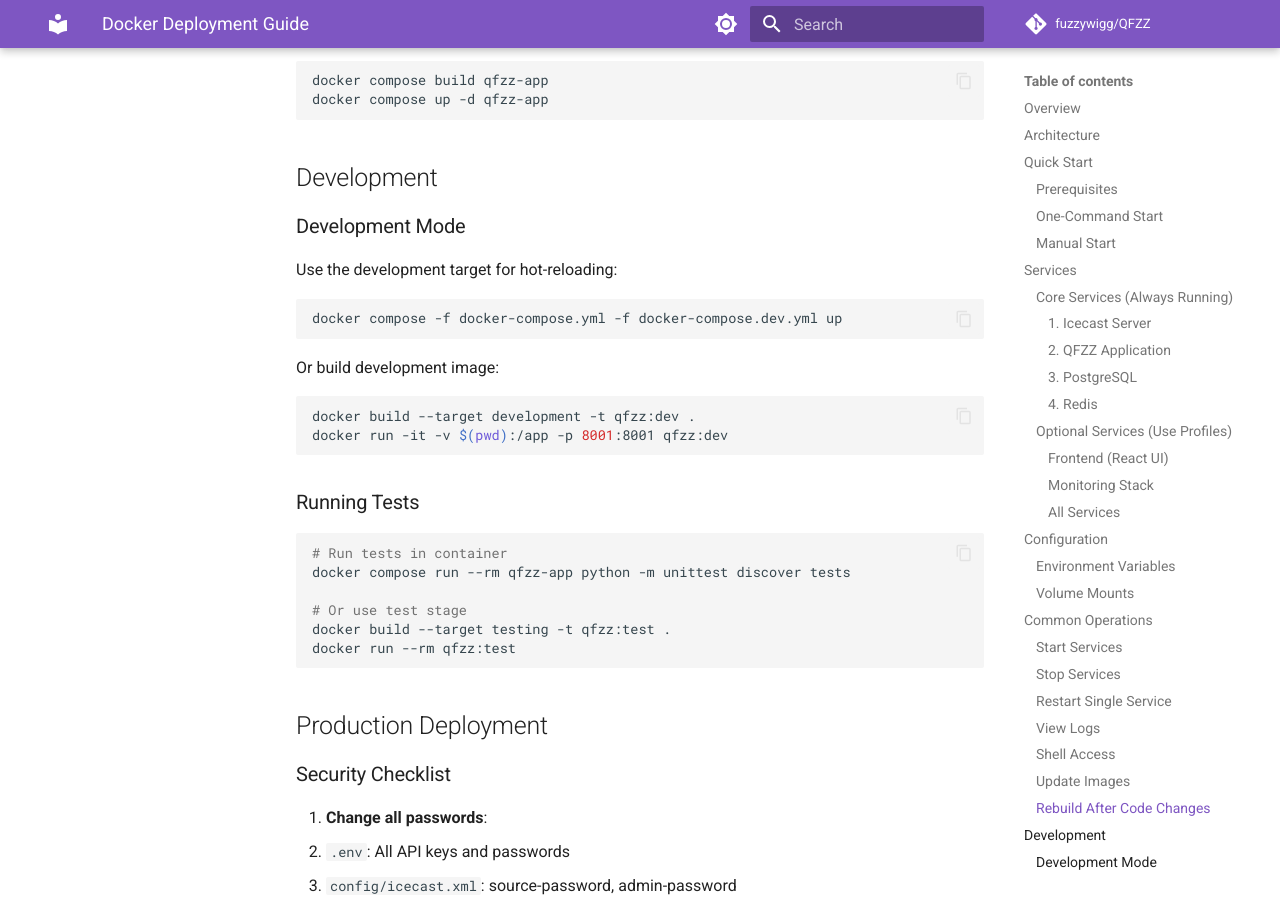
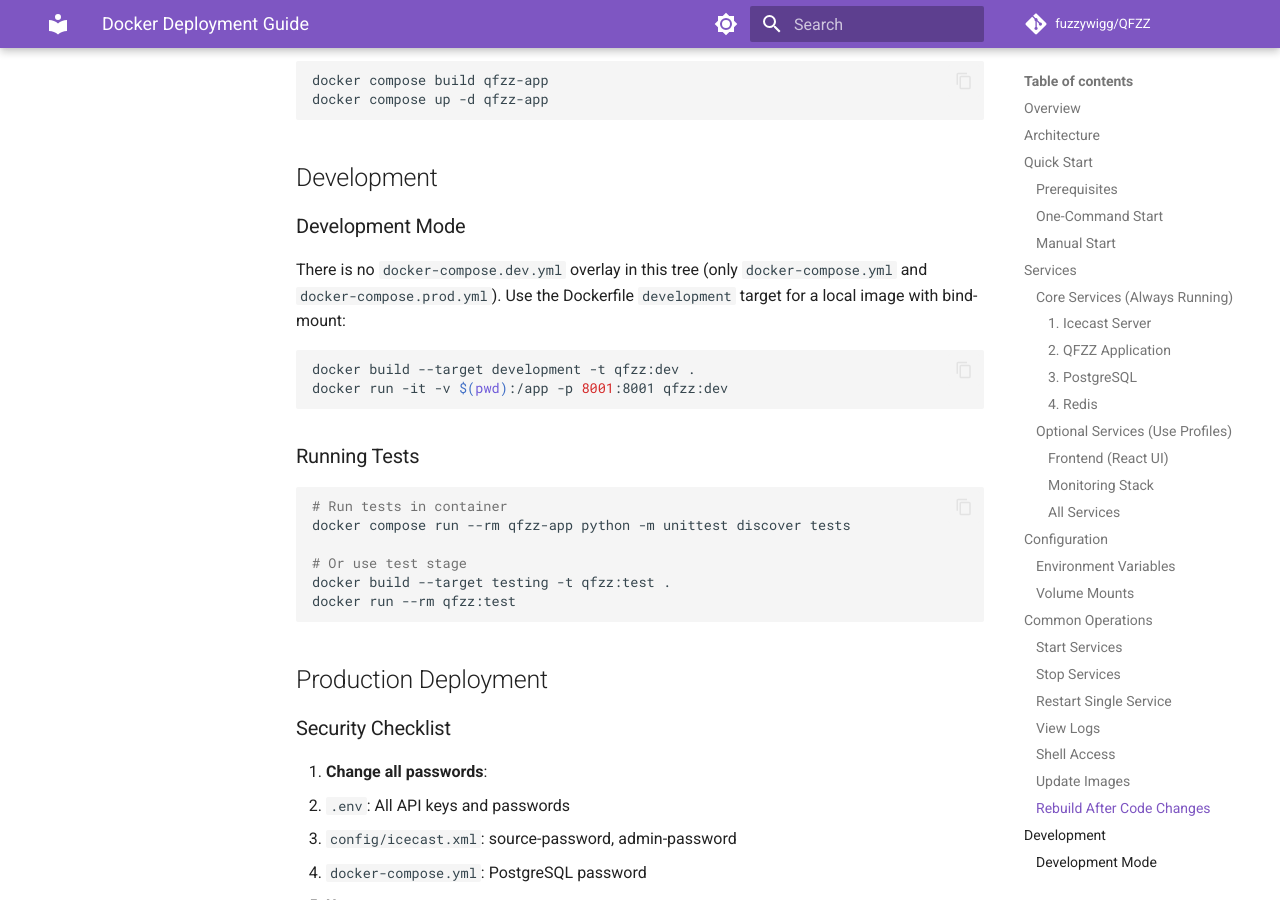
Before and after one commit to fuzzywigg/QFZZ, an MkDocs documentation site: the page built from docs/DOCKER_GUIDE.md, in a window 1280 px wide and 900 px high, scrolled down 5025 px. Built offline with MkDocs 1.6.1 and Material for MkDocs 9.7.7, drawn with Linux system fonts in a browser that asks for light colours; comment, search, counter and statistics services are not loaded.

Commit message:
docs: drop phantom docker-compose.dev.yml from DOCKER_GUIDE (#162)
Live tree only has docker-compose.yml and docker-compose.prod.yml.
Point development mode at the Dockerfile development target instead.

Co-authored-by: Cursor Agent <cursoragent@cursor.com>
Co-authored-by: Andrew Pappas <fuzzywigg@users.noreply.github.com>

````diff
--- a/docs/DOCKER_GUIDE.md
+++ b/docs/DOCKER_GUIDE.md
@@ -234,13 +234,8 @@ docker compose up -d qfzz-app
 
 ### Development Mode
 
-Use the development target for hot-reloading:
+There is no `docker-compose.dev.yml` overlay in this tree (only `docker-compose.yml` and `docker-compose.prod.yml`). Use the Dockerfile `development` target for a local image with bind-mount:
 
-```bash
-docker compose -f docker-compose.yml -f docker-compose.dev.yml up
-```
-
-Or build development image:
 ```bash
 docker build --target development -t qfzz:dev .
 docker run -it -v $(pwd):/app -p 8001:8001 qfzz:dev
````
